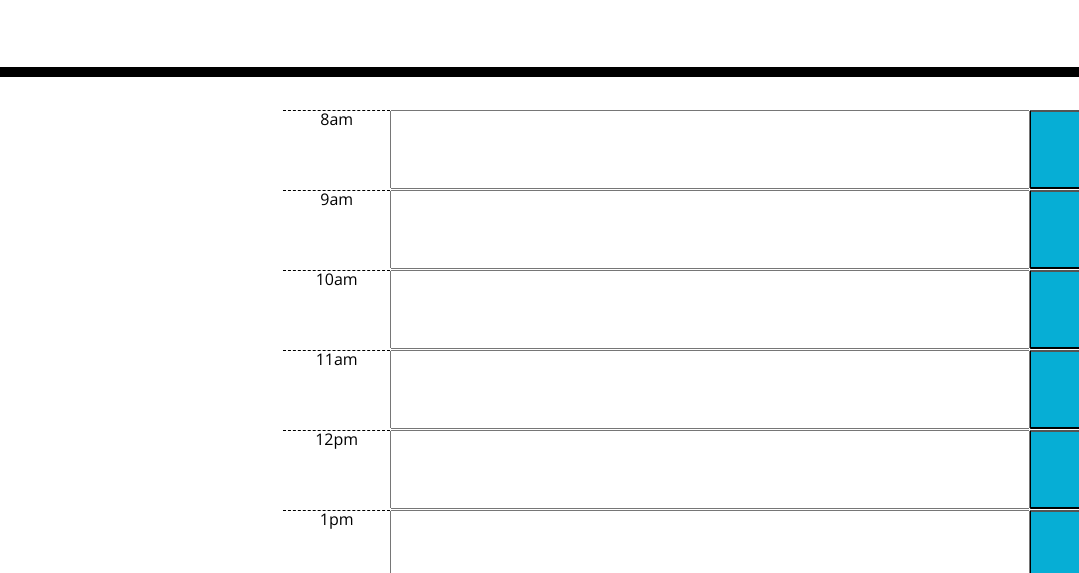
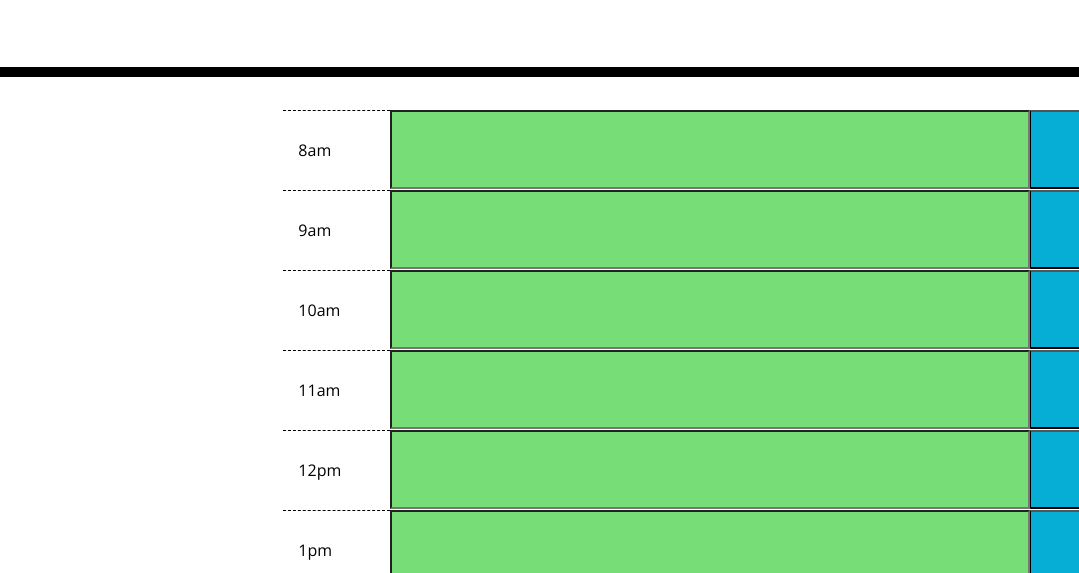
Before and after one commit to eeoerkeedu/Workday_Planner, a plain HTML site: page index.html in a window 1280 px wide. Shown: the part 227-800 px from the top of the page, 0-1079 px from the left. Drawn offline with nearby package versions, Linux system fonts and the light colour scheme.

Commit message:
formatting mostly complete

```diff
--- a/script.js
+++ b/script.js
@@ -13,18 +13,20 @@ function init() {
     var saveButton = $("<button>");
     var hourBox = $("<div>");
     var eventBox = $("<input>");
+    var saveIcon = $("<i class='fa-solid fa-floppy-disk'></i>");
 
     hourBlockEl.addClass("row justify-content-center vw-100 time-block");
     hourBlockEl.append(hourBox);
     hourBlockEl.append(eventBox);
     hourBlockEl.append(saveButton);
 
-    hourBox.addClass("col-1 hour");
+    hourBox.addClass("col-1 d-flex align-items-center hour");
     hourBox.text(workHours[i]);
 
-    eventBox.addClass("col-6 description");
+    eventBox.addClass("col-6 future description");
 
-    saveButton.addClass("col-1 saveBtn");
+    saveButton.append(saveIcon);
+    saveButton.addClass("col-1  saveBtn");
 
     timeBlocksEL.append(hourBlockEl);
   }
--- a/style.css
+++ b/style.css
@@ -1,5 +1,5 @@
 body {
-  font-family: 'Open Sans', sans-serif;
+  font-family: "Open Sans", sans-serif;
   font-size: 16px;
   line-height: 1;
 }
@@ -11,6 +11,11 @@ textarea {
   color: #000000;
   border-left: 1px solid black;
   padding: 10px;
+}
+
+i {
+  height: 10px;
+  width: 10px;
 }
 
 .jumbotron {
```
